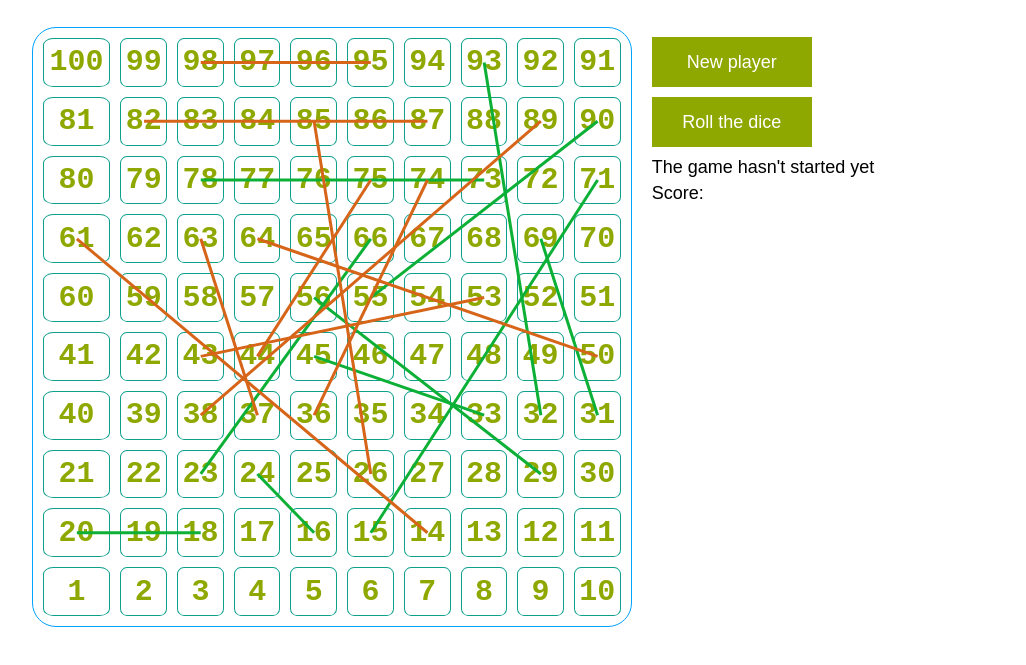
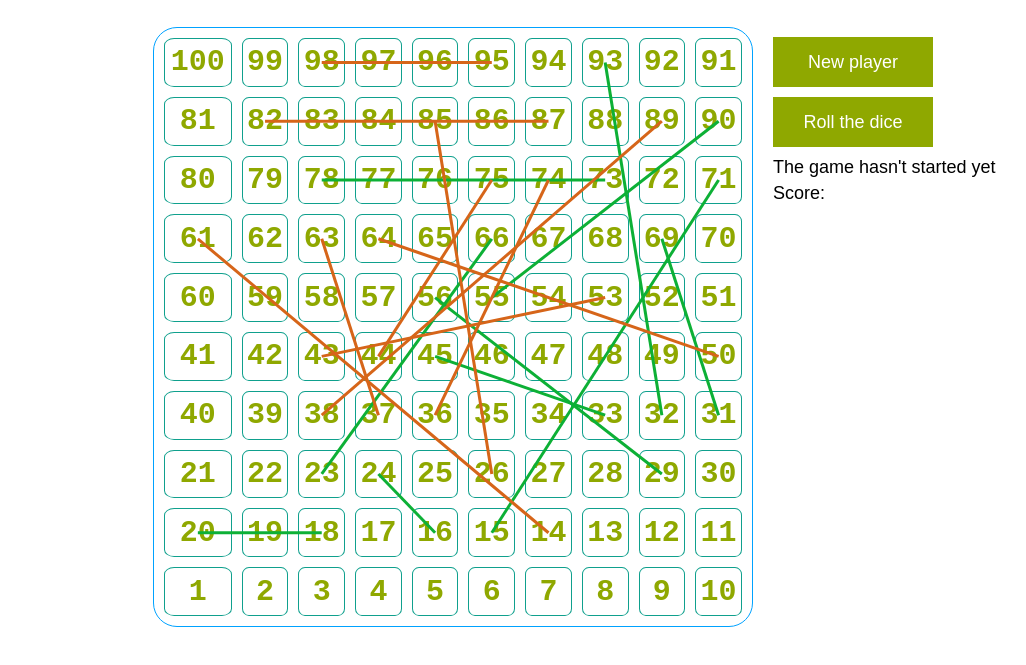
Before and after one commit to yaryna-bashchak/snakes-and-ladders, a plain HTML site: page index.html in a window 1280 px wide. Shown: the part 67-732 px from the top of the page, without its empty margins (187-1213 px from the left). Drawn offline with Linux system fonts and the light colour scheme.

Commit message:
align table to the center

```diff
--- a/JavaScript/game.js
+++ b/JavaScript/game.js
@@ -207,7 +207,6 @@ const rollDice = () => {
   counters[queue].carry(ladders);
   counters[queue].carry(snakes);
   counters[queue].note(points, scoreItems);
-  fixCanvasPosition();
   ladders.draw(ctx, cells);
   snakes.draw(ctx, cells);
   for (const counter of counters) counter.draw();
--- a/style.css
+++ b/style.css
@@ -12,6 +12,7 @@ table {
   border: 1px solid #00a2ff;
   border-spacing: 10px;
   border-radius: 4%;
+  grid-area: b;
 }
 
 th {
@@ -28,8 +29,14 @@ canvas {
 
 #play-space {
   display: grid;
-  grid-template-columns: 620px auto;
-  justify-content: center;
+  grid-template-columns: 1fr 600px 1fr;
+  grid-gap: 20px;
+  grid-template-areas:
+    "a b c";
+}
+
+#panel {
+  grid-area: c;
 }
 
 p {
```
